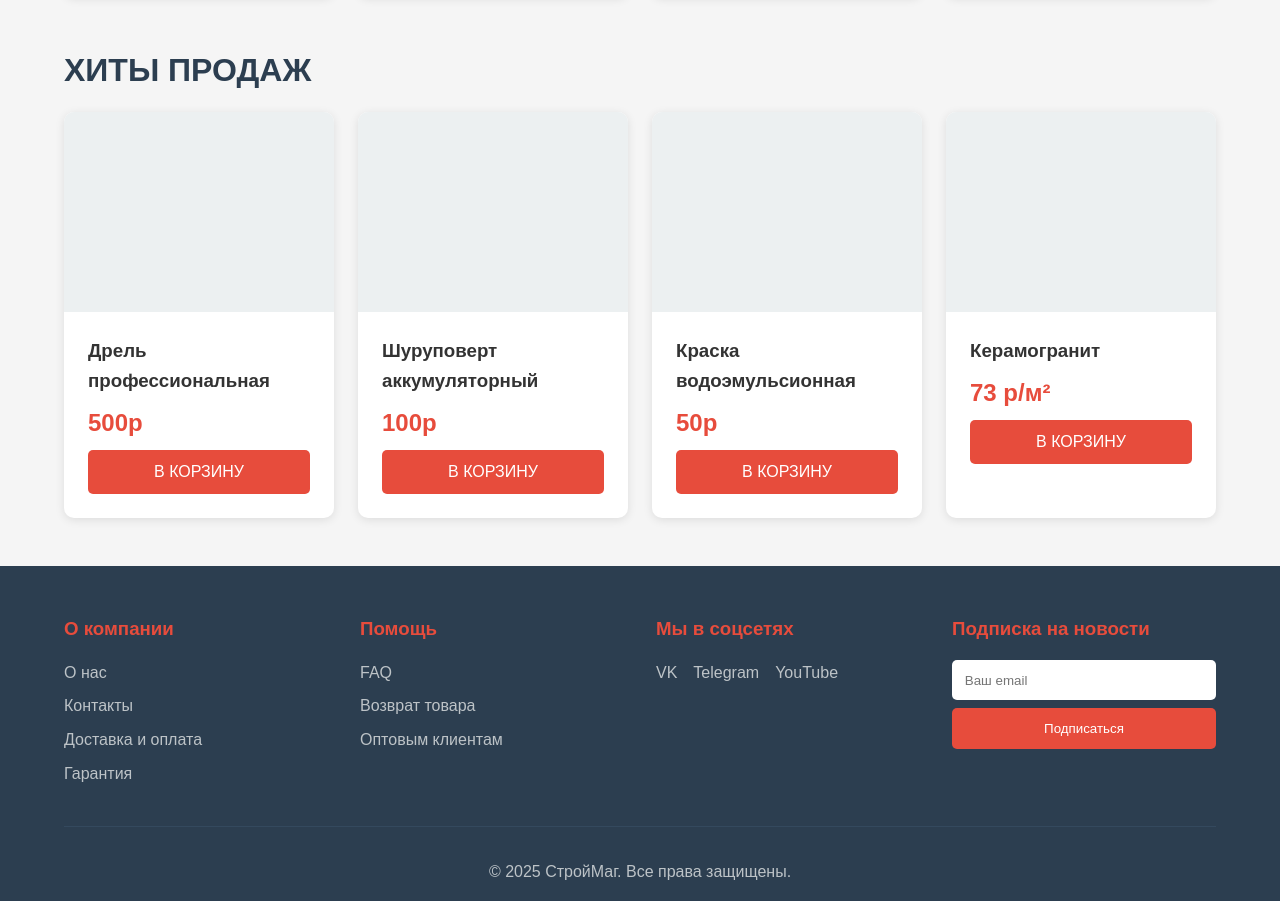
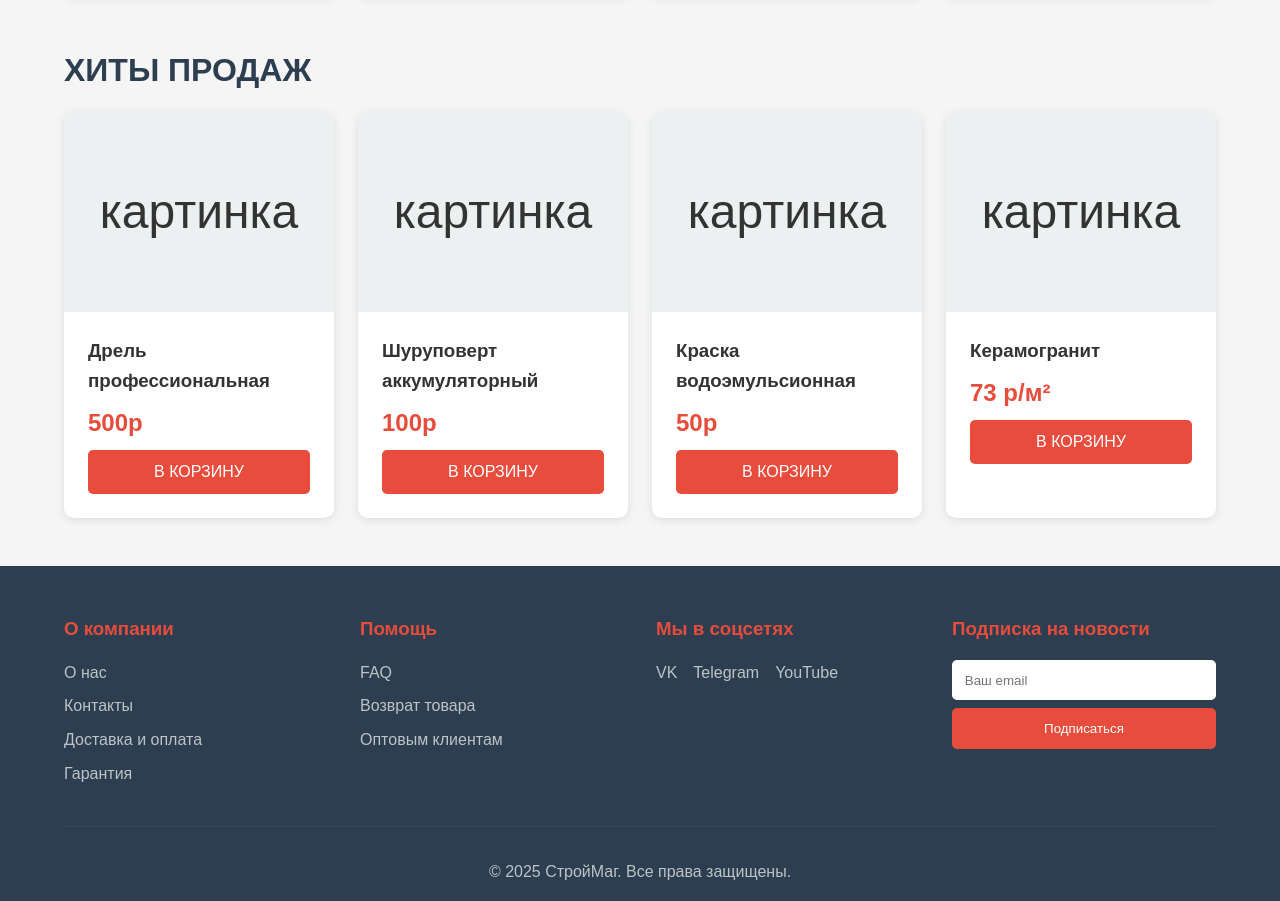
Before and after one commit to BALASTATION/WebProject, a plain HTML site: page Index.html in a window 1280 px wide. Shown: the part 801-1702 px from the top of the page. Drawn offline with Linux system fonts and the light colour scheme.

Commit message:
Index.html

```diff
--- a/Index.html
+++ b/Index.html
@@ -62,7 +62,7 @@
         <h2 class="section-title">ХИТЫ ПРОДАЖ</h2>
         <div class="products-grid">
             <div class="product-card">
-                <div class="product-image"></div>
+                <div class="product-image">картинка</div>
                 <div class="product-info">
                     <h3>Дрель профессиональная</h3>
                     <div class="product-price">500р</div>
@@ -70,7 +70,7 @@
                 </div>
             </div>
             <div class="product-card">
-                <div class="product-image"></div>
+                <div class="product-image">картинка</div>
                 <div class="product-info">
                     <h3>Шуруповерт аккумуляторный</h3>
                     <div class="product-price">100р</div>
@@ -78,7 +78,7 @@
                 </div>
             </div>
             <div class="product-card">
-                <div class="product-image"></div>
+                <div class="product-image">картинка</div>
                 <div class="product-info">
                     <h3>Краска водоэмульсионная</h3>
                     <div class="product-price">50р</div>
@@ -86,7 +86,7 @@
                 </div>
             </div>
             <div class="product-card">
-                <div class="product-image"></div>
+                <div class="product-image">картинка</div>
                 <div class="product-info">
                     <h3>Керамогранит</h3>
                     <div class="product-price">73 р/м²</div>
```
